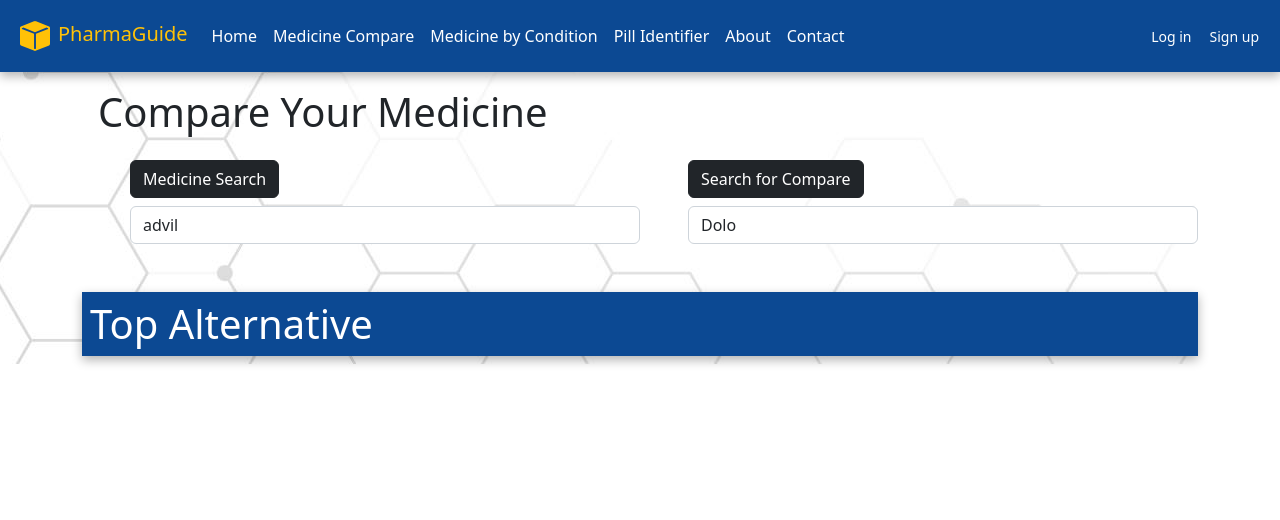
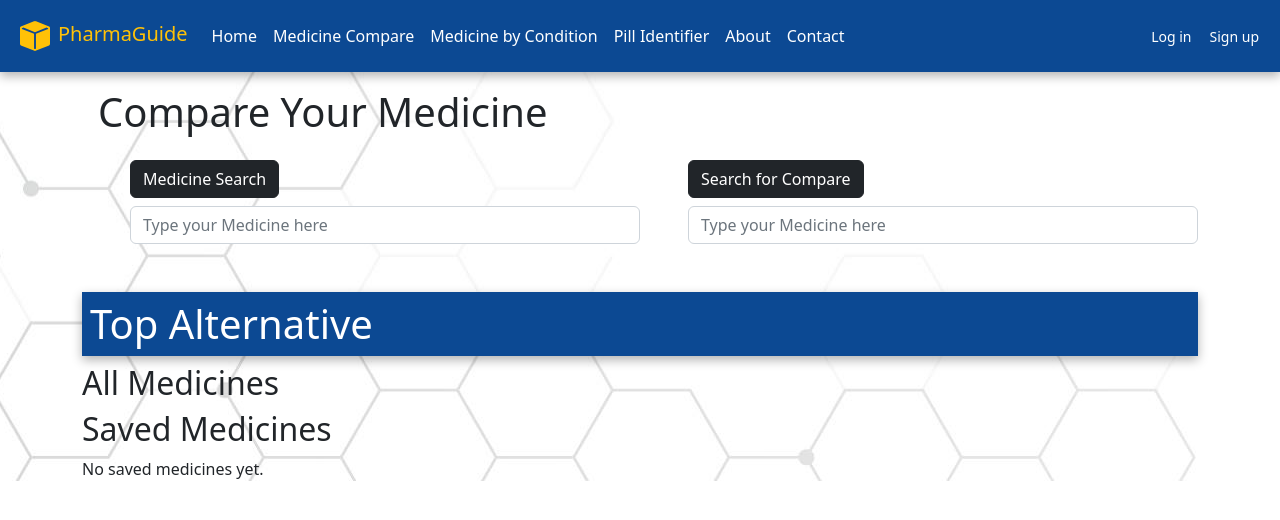
Before and after one commit to Saurabh88sr/PharmaGuide2.0, a React (Create React App) app in the folder frontend/: page /MedicineCompare in a window 1280 px wide. Shown: the top 520 px of the page. Built offline with nearby package versions, Linux system fonts and the light colour scheme.

Commit message:
getting better

```diff
--- a/frontend/src/Pages/MedCompare/MedCardInfo.jsx
+++ b/frontend/src/Pages/MedCompare/MedCardInfo.jsx
@@ -1,26 +1,51 @@
 import React from 'react';
+import { saveMedicine, unsaveMedicine } from './savedMedicine';
 
 const MedCardInfo = (props) => {
-  const { imageSrc, name, quantity, generic_name, price, Dosage_forms, isSaved,newsurl, handleSave } = props;
+  const {
+    id,
+    image,
+    name,
+    quantity,
+    generic_name,
+    price,
+    Dosage_forms,
+    url,
+    isSaved,
+  } = props;
 
   const handleSaveClick = () => {
-    // Call the handleSave function passed as props
-    handleSave();
+    if (isSaved) {
+      unsaveMedicine(id);
+    } else {
+      saveMedicine({ id, name, quantity, generic_name, price, Dosage_forms, url });
+    }
   };
 
   return (
     <>
       <div className="card p-2">
-        <img src={imageSrc ? "Image not found" : imageSrc} className="card-img-top" alt="Medicine Cover" />
+        <img src={image} className="card-img-top" alt="Medicine Cover" />
         <div className="card-body">
           <h5 className="card-title text-primary">Medicine Name: {name}</h5>
-          <p className="card-text"><b>Quantity:</b> {quantity}</p>
-          <p className="card-text"><b>Generic Name:</b> {generic_name}</p>
-          <p className="card-text text-danger"><b>Price:</b> {price}</p>
-          <p className="card-text"><b>Dosage Forms:</b> {Dosage_forms}</p>
-          <a href={newsurl} target="_blank" rel="noopener noreferrer" className="btn btn-sm btn-dark">
-  Read More
-</a>
+          <p className="card-text">
+            <b>ID:</b> {id}
+          </p>
+          <p className="card-text">
+            <b>Quantity:</b> {quantity}
+          </p>
+          <p className="card-text">
+            <b>Generic Name:</b> {generic_name}
+          </p>
+          <p className="card-text text-danger">
+            <b>Price:</b> {price}
+          </p>
+          <p className="card-text">
+            <b>Dosage Forms:</b> {Dosage_forms}
+          </p>
+          <a href={url} target="_blank" rel="noopener noreferrer" className="btn btn-sm btn-dark">
+            Read More
+          </a>
 
           {isSaved ? (
             <button className="btn btn-sm btn-danger" onClick={handleSaveClick}>
--- a/frontend/src/Pages/MedCompare/MedicineCompare.jsx
+++ b/frontend/src/Pages/MedCompare/MedicineCompare.jsx
@@ -1,20 +1,30 @@
-import React, { useState } from "react";
+import React, { useState, useEffect } from "react";
 import axios from "axios";
 import { Form, Button } from "react-bootstrap";
 import DrugTable from "../Identifier/DrugTable";
-// import GenericTable from "./GenericTable";
 import medicineData from "../medicineData.json";
 import MedCardInfo from "./MedCardInfo";
+import Medlist from "../MyList/Medlist";
+import SavedMedicineList from "./SavedMedicineList";
+
+const savedMedicineKey = "savedMedicine";
 
 function MedicineCompare() {
   const [data, setData] = useState([]);
   const [genrData, setGenrData] = useState([]);
-  const [drugName, setDrugName] = useState("advil");
-  const [genrName, setGenrName] = useState("Dolo");
+  const [drugName, setDrugName] = useState("");
+  const [genrName, setGenrName] = useState("");
   const [matchedMedicines, setMatchedMedicines] = useState([]);
-
+  const [medicineItems, setMedicineItems] = useState([]);
+  const [savedMedicines, setSavedMedicines] = useState([]);
   const [messages, setMessages] = useState([]);
   // const [showRules, setShowRules] = useState(false);
+
+  useEffect(() => {
+    const savedMedicineData = getSavedMedicine();
+    setMedicineItems(savedMedicineData);
+    setSavedMedicines(savedMedicineData.filter((item) => item.isSaved));
+  }, []);
 
   const handleSubmit = async (event) => {
     event.preventDefault();
@@ -80,6 +90,35 @@ function MedicineCompare() {
       console.error(error);
     }
   };
+
+  const handleSave = (medicine) => {
+    const updatedMedicineItems = medicineItems.map((item) => {
+      if (item.id === medicine.id) {
+        return {
+          ...item,
+          isSaved: !item.isSaved,
+        };
+      }
+      return item;
+    });
+
+    setMedicineItems(updatedMedicineItems);
+    setSavedMedicines(updatedMedicineItems.filter((item) => item.isSaved));
+    saveMedicineData(updatedMedicineItems);
+  };
+
+  const saveMedicineData = (medicineData) => {
+    localStorage.setItem(savedMedicineKey, JSON.stringify(medicineData));
+  };
+
+  const getSavedMedicine = () => {
+    const savedMedicineData = localStorage.getItem(savedMedicineKey);
+    if (savedMedicineData) {
+      return JSON.parse(savedMedicineData);
+    }
+    return [];
+  };
+
 
   return (
     <div>
@@ -167,15 +206,19 @@ function MedicineCompare() {
           {matchedMedicines.map((medicine) => (
             <div className="col-md-4 p-2">
               <MedCardInfo
+              id={medicine.id}
                 name={medicine.name}
                 price={medicine.price}
                 generic_name={medicine.generic_name}
                 Dosage_forms={medicine.Dosage_forms}
                 quantity={medicine.quantity}
+                newsurl={medicine.url}
               />
             </div>
           ))}
         </div>
+        <Medlist medicineItems={medicineItems} handleSave={handleSave} />
+      <SavedMedicineList savedMedicines={savedMedicines} />
       </div>
     </div>
   );
--- /dev/null
+++ b/frontend/src/Pages/MedCompare/SavedMedicineList.jsx
@@ -0,0 +1,20 @@
+import React from 'react';
+
+const SavedMedicineList = ({ savedMedicines }) => (
+  <div>
+    <h2>Saved Medicines</h2>
+    {savedMedicines.length === 0 ? (
+      <p>No saved medicines yet.</p>
+    ) : (
+      savedMedicines.map((medicine) => (
+        <div key={medicine.name}>
+          <h3>{medicine.name}</h3>
+          <p>Quantity: {medicine.quantity}</p>
+          {/* Render other medicine details */}
+        </div>
+      ))
+    )}
+  </div>
+);
+
+export default SavedMedicineList;
--- /dev/null
+++ b/frontend/src/Pages/MedCompare/savedMedicine.jsx
@@ -0,0 +1,23 @@
+const savedMedicineKey = "savedMedicine";
+
+export const getSavedMedicine = () => {
+  const savedMedicineData = localStorage.getItem(savedMedicineKey);
+  if (savedMedicineData) {
+    return JSON.parse(savedMedicineData);
+  }
+  return [];
+};
+
+export const saveMedicine = (medicine) => {
+  const savedMedicineData = getSavedMedicine();
+  const updatedMedicineData = [...savedMedicineData, medicine];
+  localStorage.setItem(savedMedicineKey, JSON.stringify(updatedMedicineData));
+};
+
+export const unsaveMedicine = (medicineId) => {
+  const savedMedicineData = getSavedMedicine();
+  const updatedMedicineData = savedMedicineData.filter(
+    (item) => item.id !== medicineId
+  );
+  localStorage.setItem(savedMedicineKey, JSON.stringify(updatedMedicineData));
+};
--- a/frontend/src/Pages/MyList/Medlist.jsx
+++ b/frontend/src/Pages/MyList/Medlist.jsx
@@ -1,59 +1,19 @@
-import { Container, Row, Col } from "react-bootstrap";
+import React from 'react';
 
-
-const Medlist =()=>{
-    return(
-        <>
-        <Container>
-          <Row className="d-flex">
-            <Col>
-              <ul className="list-group">
-                <li className="list-group-item justify-content-between align-items-center">
-                  <div className="headBg"><h4>Medicine Name</h4> </div>
-                  <li className="list-group-item d-flex justify-content-between align-items-center">
-                  Generic Name
-                </li>
-                <li className="list-group-item d-flex justify-content-between align-items-center">
-                 Price
-                </li>
-                  <p>
-                    {" "}
-                    Lorem ipsum dolor sit amet consectetur adipisicing elit.
-                    Esse assumenda excepturi distinctio nemo aspernatur
-                    voluptate, illum aperiam maiores vitae iste nesciunt officia
-                    neque perspiciatis animi delectus praesentium ratione eaque
-                    fugiat.
-                  </p>
-                </li>
-
-              </ul>
-            </Col>
-            <Col>
-              <ul className="list-group">
-                <li className="list-group-item justify-content-between align-items-center">
-                  <div className="headBg"><h4>Medicine Name</h4> </div>
-                  <li className="list-group-item d-flex justify-content-between align-items-center">
-                  Generic Name
-                </li>
-                <li className="list-group-item d-flex justify-content-between align-items-center">
-                 Price
-                </li>
-                  <p>
-                    {" "}
-                    Lorem ipsum dolor sit amet consectetur adipisicing elit.
-                    Esse assumenda excepturi distinctio nemo aspernatur
-                    voluptate, illum aperiam maiores vitae iste nesciunt officia
-                    neque perspiciatis animi delectus praesentium ratione eaque
-                    fugiat.
-                  </p>
-                </li>
-
-              </ul>
-            </Col>
-          </Row>
-        </Container>
-        </>
-    );
-};
+const Medlist = ({ medicineItems, handleSave }) => (
+  <div>
+    <h2>All Medicines</h2>
+    {medicineItems.map((medicine) => (
+      <div key={medicine.name}>
+        <h3>{medicine.name}</h3>
+        <p>Quantity: {medicine.quantity}</p>
+        {/* Render other medicine details */}
+        <button onClick={() => handleSave(medicine.name)}>
+          {medicine.isSaved ? 'Unsave' : 'Save'}
+        </button>
+      </div>
+    ))}
+  </div>
+);
 
 export default Medlist;
--- a/frontend/src/Pages/medicineData.json
+++ b/frontend/src/Pages/medicineData.json
@@ -1,5 +1,6 @@
 [
   {
+    "id":"01",
     "name": "Paracetamol",
     "genNo":"pc2",
     "alternate": [
@@ -21,10 +22,11 @@
     "color": "Red",
     "shape": "Round",
     "image": "./img/medicine.jpg",
-    "newsurl": "https://en.wikipedia.org/wiki/Paracetamol",
+    "url": "https://en.wikipedia.org/wiki/Paracetamol",
     "isSaved": true
   },
   {
+    "id":"02",
     "name": "Calpol",
     "genNo":"pc2",
 
@@ -45,10 +47,11 @@
     "color": "Red",
     "shape": "Round",
     "image": "./img/medicine.jpg",
-    "newsurl": "https://en.wikipedia.org/wiki/Paracetamol",
+    "url": "https://en.wikipedia.org/?title=Calpol&redirect=no",
     "isSaved": true
   },
   {
+    "id":"03",
     "name": "Dolo",
     "genNo":"pc2",
     "alternate": [
@@ -69,10 +72,11 @@
     "color": "Red",
     "shape": "Round",
     "image": "./img/medicine.jpg",
-    "newsurl": "https://example.com/medicine1",
+    "url": "https://en.wikipedia.org/wiki/Paracetamol",
     "isSaved": true
   },
   {
+    "id":"04",
     "name": "Paracip",
     "genNo":"pc2",
     "alternate": [
@@ -92,10 +96,11 @@
     "color": "Red",
     "shape": "Round",
     "image": "./img/medicine.jpg",
-    "newsurl": "https://example.com/medicine1",
+    "url": "https://en.wikipedia.org/wiki/Paracetamol",
     "isSaved": true
   },
   {
+    "id":"005",
     "name": "Pacimol",
     "genNo":"pc2",
     "alternate": [
@@ -115,10 +120,11 @@
     "color": "Red",
     "shape": "Round",
     "image": "./img/medicine.jpg",
-    "newsurl": "https://example.com/medicine1",
+    "url": "https://www.lybrate.com/medicine/pacimol-500-mg-tablet",
     "isSaved": true
   },
   {
+    "id":"06",
     "name": "Babymol",
     "genNo":"pc2",
     "alternate": [
@@ -139,10 +145,11 @@
     "color": "Red",
     "shape": "Round",
     "image": "./img/medicine.jpg",
-    "newsurl": "https://example.com/medicine1",
+    "url": "https://en.wikipedia.org/wiki/Babymetal",
     "isSaved": true
   },
   {
+    "id":"06",
     "name": "Algina",
     "alternate": [
       "Paracetamol",
@@ -162,10 +169,11 @@
     "color": "Red",
     "shape": "Round",
     "image": "./img/medicine.jpg",
-    "newsurl": "https://example.com/medicine1",
+    "url": "https://en.wikipedia.org/wiki/Paracetamol",
     "isSaved": true
   },
   {
+    "id":"07",
     "name": "Algina",
     "alternate": [
       "Paracetamol",
@@ -185,10 +193,11 @@
     "color": "Red",
     "shape": "Round",
     "image": "./img/medicine.jpg",
-    "newsurl": "https://example.com/medicine1",
+    "url": "https://en.wikipedia.org/wiki/Paracetamol",
     "isSaved": true
   },
   {
+    "id":"07",
     "name": "Flumol",
     "alternate": [
       "Calpol",
@@ -205,10 +214,11 @@
     "color": "Red",
     "shape": "Round",
     "image": "./img/medicine.jpg",
-    "newsurl": "https://example.com/medicine1",
+    "url": "https://en.wikipedia.org/wiki/Flumpool",
     "isSaved": true
   },
   {
+    "id":"08",
     "name": "Paracad",
     "alternate": [
       "Paracetamol",
@@ -227,7 +237,7 @@
     "color": "Red",
     "shape": "Round",
     "image": "./img/medicine.jpg",
-    "newsurl": "https://example.com/medicine1",
+    "url": "https://en.wikipedia.org/wiki/Paracetamol",
     "isSaved": true
   }
 
```
